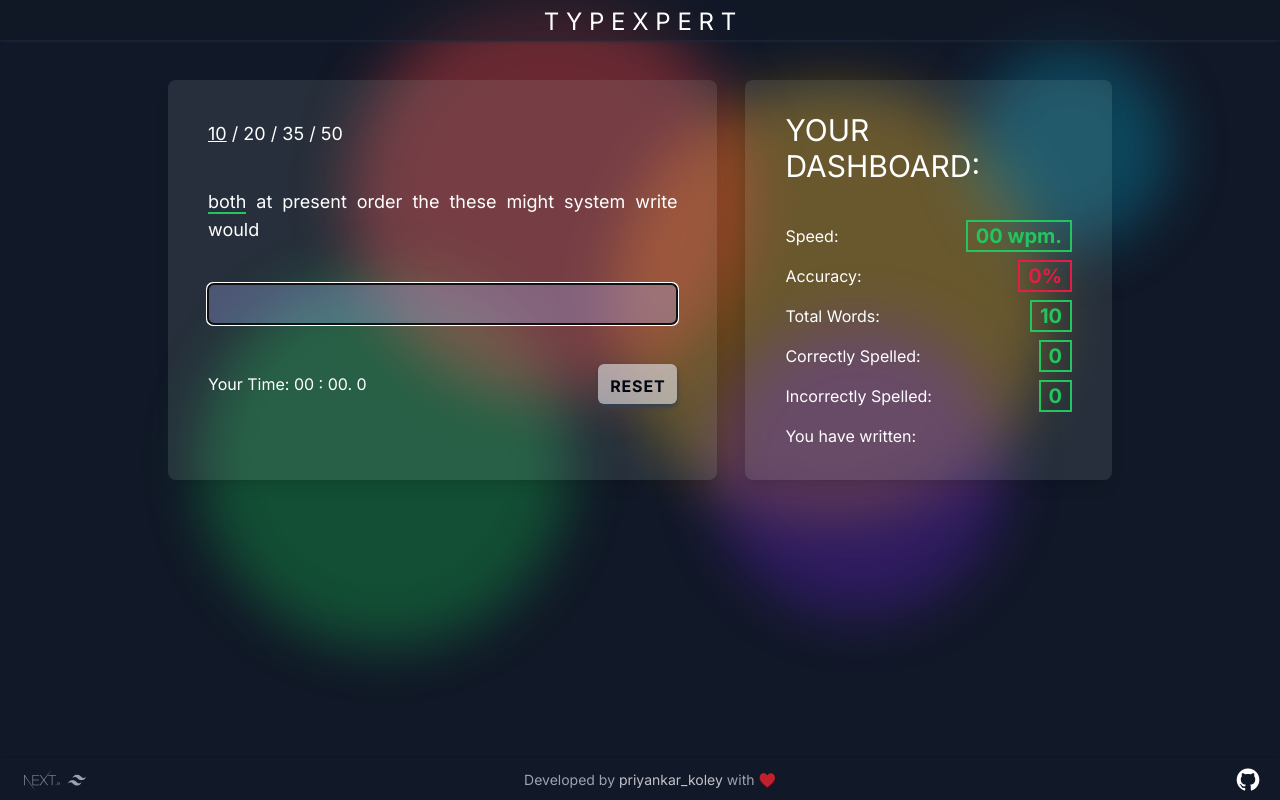
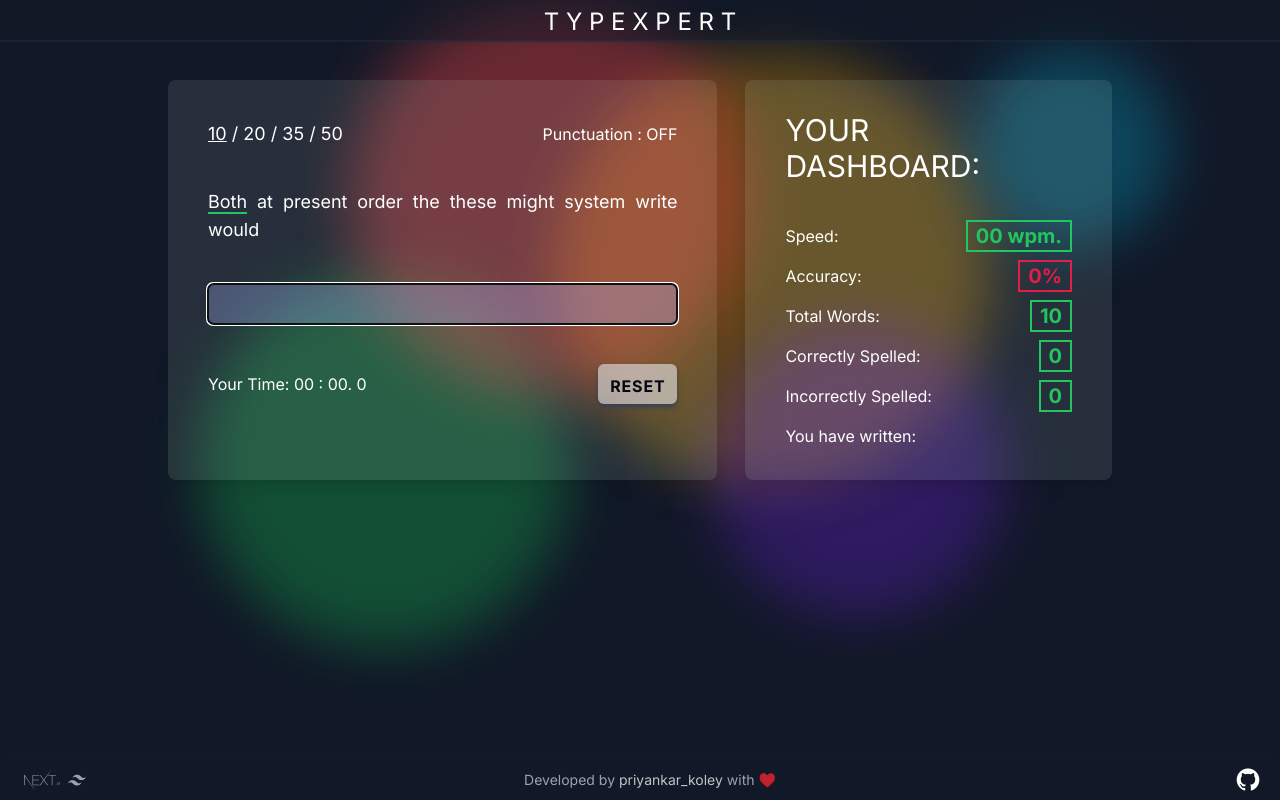
Before and after one commit to priyankarkoley/Typexpert, a Next.js app: page / in a window 1280 px wide. Built offline with nearby package versions, Linux system fonts and the light colour scheme.

Commit message:
punctuations added & capitalised

```diff
--- a/src/app/page.tsx
+++ b/src/app/page.tsx
@@ -1,7 +1,9 @@
 "use client";
 import { useState } from "react";
-// import Main from "../components/Main";
 import dynamic from "next/dynamic";
+import Dashboard from "../components/Dashboard";
+import Navbar from "../components/Navbar";
+import Footer from "@/components/Footer";
 const Main = dynamic(() => import("../components/Main"), {
   loading: () => (
     <div className="space-y-5 md:space-y-10 md:w-full p-6">
@@ -23,9 +25,6 @@
 
   ssr: false,
 });
-import Dashboard from "../components/Dashboard";
-import Navbar from "../components/Navbar";
-import Footer from "@/components/Footer";
 
 export default function Home() {
   const [wordCount, setWordCount] = useState<number>(10);
@@ -45,12 +44,12 @@
 
   return (
     <div className="md:h-screen w-full relative flex-col justify-center">
-      <div className="absolute -z-50 bg-fixed bg-gray-900 w-full h-full">
-        <div className="opacity-40 blur-xl rounded-full w-44 h-44 sm:w-64 sm:h-64 absolute top-1/2 -mt-10 left-2/3 -ml-32 animate-circlesm z-10 bg-violet-800"></div>
-        <div className="opacity-40 blur-xl rounded-full w-64 h-64 sm:w-96 sm:h-96 absolute top-1/2 -mt-72 left-1/2 -ml-10 animate-circlemd -z-50 bg-yellow-600"></div>
-        <div className="opacity-40 blur-xl rounded-full w-52 h-52 sm:w-80 sm:h-80 absolute top-1/2 -mt-80 left-1/3 -ml-32 animate-circlexl z-20 bg-red-500"></div>
-        <div className="opacity-40 blur-xl rounded-full w-52 h-52 sm:w-80 sm:h-80 absolute top-1/2 -mt-20 left-1/3 -ml-52 animate-circlesm -z-20 bg-green-600"></div>
-        <div className="opacity-40 blur-xl rounded-full w-20 h-20 sm:w-40 sm:h-40 absolute top-1/2 -mt-72 left-2/3 ml-12 animate-circlexl -z-20 bg-cyan-600"></div>
+      <div className="absolute -z-50 bg-fixed bg-gray-900 w-full h-full overflow-hidden">
+        <div className="opacity-40 blur-xl rounded-full w-24 h-24 sm:w-44 sm:h-44 md:w-64 md:h-64 absolute top-1/2 -mt-10 left-2/3 -ml-32 animate-circlesm z-10 bg-violet-800"></div>
+        <div className="opacity-40 blur-xl rounded-full w-44 h-44 sm:w-64 sm:h-64 md:w-96 md:h-96 absolute top-1/2 -mt-72 left-1/2 -ml-10 animate-circlemd -z-50 bg-yellow-600"></div>
+        <div className="opacity-40 blur-xl rounded-full w-32 h-32 sm:w-52 sm:h-52 md:w-80 md:h-80 absolute top-1/2 -mt-80 left-1/3 -ml-32 animate-circlexl z-20 bg-red-500"></div>
+        <div className="opacity-40 blur-xl rounded-full w-32 h-32 sm:w-52 sm:h-52 md:w-80 md:h-80 absolute top-1/2 -mt-20 left-1/3 -ml-52 animate-circlesm -z-20 bg-green-600"></div>
+        <div className="opacity-40 blur-xl rounded-full w-15 h-15 sm:w-30 sm:h-30 md:w-40 md:h-40 absolute top-1/2 -mt-72 left-2/3 ml-12 animate-circlexl -z-20 bg-cyan-600"></div>
       </div>
       <Navbar />
       <div className="flex justify-center items-center overflow-y-auto">
--- a/src/components/Main.tsx
+++ b/src/components/Main.tsx
@@ -1,7 +1,7 @@
 "use client";
 import { useEffect, useRef, useState } from "react";
 import Timer from "./Timer";
-import { TYPE_THIS } from "./../var";
+import { _TYPE_THIS } from "./../var";
 
 export default function Main({
   wordCount,
@@ -48,12 +48,14 @@
   //   inputElement.current.focus();
   // },[wordCount,inputElement])
 
+  const [TYPE_THIS, setTYPE_THIS] = useState(_TYPE_THIS);
   const [i, setI] = useState<number>(0);
   const [col, setCol] = useState<string>(
     "bg-indigo-300 bg-opacity-30 text-white"
   );
   const [int, setInt] = useState<NodeJS.Timer>();
   const [status, setStatus] = useState(0);
+  const [punc, setPunc] = useState<boolean>(false);
 
   let myGivenString = TYPE_THIS.slice(0, wordCount);
 
@@ -116,7 +118,7 @@
         setI(i + 1);
       }
       if (word === myGivenString[i] + " ") word = "";
-      if (myGivenString!==undefined && myGivenString[i].includes(word))
+      if (myGivenString !== undefined && myGivenString[i].includes(word))
         setCol("text-white bg-indigo-300 bg-opacity-30");
       else setCol("text-white bg-red-400");
       if (word === myGivenString[i]) setCol("bg-green-400 text-black");
@@ -131,7 +133,6 @@
       pause();
     }
     if (word.includes(" ")) setText("");
-
     function incorrectWordAction() {
       setInCorrectCount(inCorrectCount + 1);
       setCorrectStore(
@@ -152,8 +153,36 @@
       );
     }
   };
+  const addPunctutaion = () => {
+    setTYPE_THIS((prev: string[]): string[] => {
+      return prev.map((val, i): string => {
+        const ran = Math.random();
+        if (ran < 0.09) {
+          return val + ",";
+        } else if (ran < 0.15) {
+          //prev[i + 1] = prev[i + 1][0].toUpperCase() + prev[i + 1].slice(1);
+          return val + ".";
+        } else if (ran < 0.18) {
+          //prev[i + 1] = prev[i + 1][0].toUpperCase() + prev[i + 1].slice(1);
+          return val + "?";
+        } else if (ran < 0.21) {
+          //prev[i + 1] = prev[i + 1][0].toUpperCase() + prev[i + 1].slice(1);
+          return val + "!";
+        } else if(ran < 0.24){
+          return val + ".";
+        }
+        else return val;
+      });
+    });
+  }
+
+  const removePunctutaion = () => {
+    setTYPE_THIS(_TYPE_THIS);
+  };
 
   const reset = () => {
+    //----------------------------------------------------------------
+    // console.log(TYPE_THIS);
     setStatus(0);
     clearInterval(int);
     setTime({ ms: 0, s: 0, m: 0, h: 0 });
@@ -171,6 +200,7 @@
 
   return (
     <div className="space-y-5 md:space-y-10 md:w-full p-6">
+      <div className="flex">
         <div className="text-lg">
           <button
             onClick={() => {
@@ -232,6 +262,19 @@
             50
           </button>
         </div>
+        <button
+          className="ml-auto"
+          onClick={() => {
+            setPunc(!punc);
+            if (!punc) addPunctutaion();
+            else removePunctutaion();
+            reset();
+          }}
+        >
+          Punctuation : <span>{`${punc ? "ON" : "OFF"}`}</span>
+        </button>
+      </div>
+
       <div className="w-full text-justify text-sm md:text-base lg:text-lg">
         {
           // (typeof window !== 'undefined')?
--- a/tailwind.config.js
+++ b/tailwind.config.js
@@ -36,12 +36,12 @@
         },
         circlemd: {
           "0%": { transform: "rotate(0deg) translateY(40px) rotate(0deg) scale(0.8)"},
-          "50%": {transform: "rotate(318deg) translateY(40px) rotate(-180deg) scale(1.2)"},
+          "50%": {transform: "rotate(180deg) translateY(40px) rotate(-180deg) scale(1.2)"},
           "100%": {transform: "rotate(360deg) translateY(40px) rotate(-360deg) scale(0.8)"}
         },
         circlelg: {
           "0%": { transform: "rotate(0deg) translateY(70px) rotate(0deg) scale(0.8)"},
-          "50%": {transform: "rotate(318deg) translateY(70px) rotate(-180deg) scale(1.2)"},
+          "50%": {transform: "rotate(180deg) translateY(70px) rotate(-180deg) scale(1.2)"},
           "100%": {transform: "rotate(360deg) translateY(70px) rotate(-360deg) scale(0.8)"}
         },
         circlexl: {
```
Also changed, not shown: src/var.ts (+11 -2 lines). Lines whose indentation alone changed are shown as unchanged.
